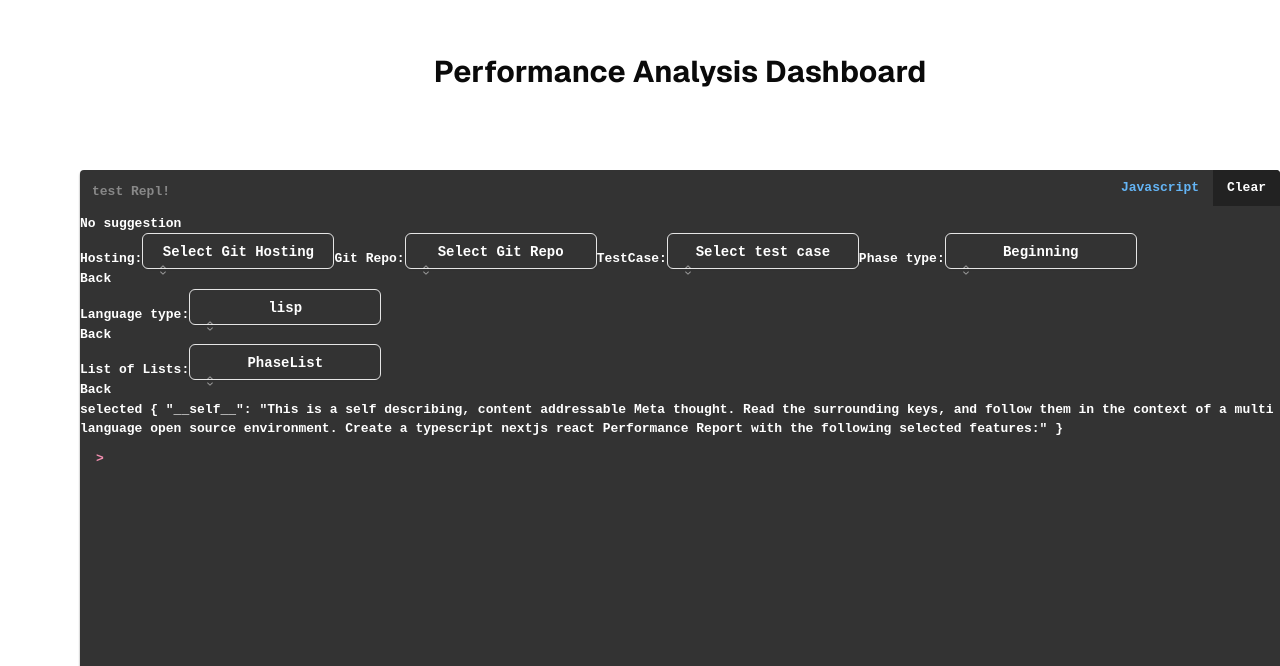
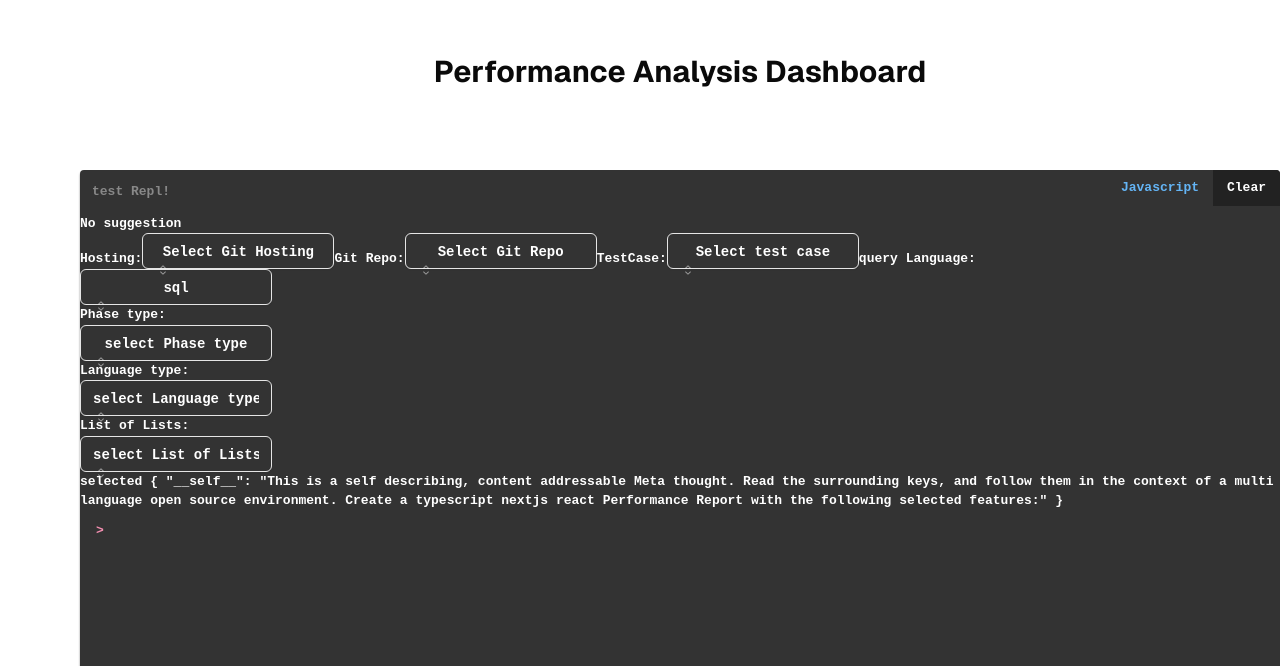
Before and after one commit to meta-introspector/react-shadcn-perf-report, a Next.js app: page / in a window 1280 px wide. Shown: the part 134-800 px from the top of the page. Built offline with nearby package versions, Linux system fonts and the light colour scheme.

Commit message:
Now supporting generics!

```diff
--- a/app/components/PerformanceAttributes.tsx
+++ b/app/components/PerformanceAttributes.tsx
@@ -27,6 +27,7 @@ import { ConsumingModeList } from "./ConsumingModeList";
 import { CallingModeList } from "./CallingModeList";
 */
 import { GenericList as ListOfLists } from "../lists/ListOfLists";
+import { createGenericListFunctions } from "../lists/Generic";
 
 class PerfAttrsProps{
 	setSuggestion:any
@@ -92,12 +93,20 @@ export function PerformanceAttributes(props:PerfAttrsProps) {
   // {SourceList(setGenericState)}
   // {ModuleList(setGenericState)}
   // {OperationList(setGenericState)}
+  const {getDescription, getDefault, GenericList:QueryLanguage } =createGenericListFunctions({
+  listName: "queryLanguage",
+  title: "query Language",
+  type: "QueryLanguage",
+  default: "sql",
+  values : ["sparql","react-query","graphql","jq","grep","sql"]
+ });
 
   return (
     <div>
       {GitHostingSelector(setGenericState)}
       <GitRepoSelector/>
       <TestCaseSelector/>
+      {QueryLanguage(setGenericState)}
       {PhaseList(setGenericState)}
       {LanguageList(setGenericState)}
       {ListOfLists(setGenericState)}
--- a/app/generics/GenericListDefinition.tsx
+++ b/app/generics/GenericListDefinition.tsx
@@ -5,7 +5,7 @@ export class GenericListDefinition {
   fetch_id?:any;
   sub_components?: GenericListDefinition[]
   listName!: string; // name of list
-  //default!: string;
+  default!: string;
   title!: string; // title of list
   type!: string; // name of type of data of list
   values!: GenericElement [] // value of the type
--- a/app/generics/ListSelector.tsx
+++ b/app/generics/ListSelector.tsx
@@ -20,16 +20,12 @@ type GenericListProps = {
 }
 
   function foo(value: SetStateAction<Key>): void {
-    throw new Error("Function not implemented.");
+    //throw new Error("Function not implemented.");
+    console.log("selected",value);
   }
 
 export function GenericListDefinitionSelector(props:GenericListProps) {
 
-  function listGenericList(x:GenericElement) :ReactNode {
-    let ret= <SelectItem key={x} value={x}>{x}</SelectItem>
-    //console.log(ret)
-    return ret
-  }
 /*  function findGenericList(x:GenericListDefinition,name: string) : GenericElement{
 //console.log(name);
     return x.values?.find(item=>item === name)||"not found";
@@ -37,7 +33,7 @@ export function GenericListDefinitionSelector(props:GenericListProps) {
   */
 
   //  const [getGenericListDefinition, setGenericListDefinition] = useState<GenericListDefinition>(props.definition);
-  const [genericSelection,setGenericSelection] = useState<GenericElement>(props.default);
+  //const [genericSelection,setGenericSelection] = useState<GenericElement>(props.default);
   //setGenericSelection(props.default);
   //console.log("debug",props,genericSelection)
 
@@ -45,11 +41,12 @@ export function GenericListDefinitionSelector(props:GenericListProps) {
     console.log("fetch id",a);
     return {
       json : (()=>{
-	console.log("json called");
+	//console.log("json called");
 	return {
 	  arg1: a,
 	  props: props,
-	  name:"superman"}
+
+	}
       })
     }
   }
@@ -64,24 +61,6 @@ export function GenericListDefinitionSelector(props:GenericListProps) {
   props.definition.fetch_id = fetch_id;
   return (
     <span>{props.definition?.title}:
-      <Select value={genericSelection}
-	onValueChange={(value: string) => {
-	  if (props.definition.target) {
-	    props.definition.target(value);
-	  };
-	  if (props.definition.generic_target) {
-	    console.log("generic target",props,value);
-	    props.definition.generic_target(props.definition,value);
-	  };
-	  return setGenericSelection(value)}}>
-          <SelectTrigger className="w-48">
-            <SelectValue placeholder="Select {datatype.name}" />
-          </SelectTrigger>
-          <SelectContent> {
-            props.definition.values?.map(listGenericList)
-          } </SelectContent>
-      </Select>
-
 
       {
 	GenericType({
--- a/app/generics/Loader.tsx
+++ b/app/generics/Loader.tsx
@@ -1,7 +1,16 @@
 import { useQuery, useQueryClient } from "@tanstack/react-query"
+import { useState, useEffect, SetStateAction, Key } from 'react';
 import React, { ReactNode } from "react";
-import { GenericListDefinition } from "./GenericListDefinition";
-interface Key{}
+import {
+  Select,
+  SelectContent,
+  SelectItem,
+  SelectTrigger,
+  SelectValue,
+} from "@/components/ui/select";
+
+import { GenericElement, GenericListDefinition } from "./GenericListDefinition";
+
 interface GenericType{
   id: GenericId;
   title: ReactNode;
@@ -66,7 +75,7 @@ function Loader({
                 </p>
               ))}
             </div>
-            <div>{isFetching ? 'Background Updating...' : ' '}</div>
+            <div>{isFetching ? 'Fetching...' : ' '}</div>
           </>
         )}
       </div>
@@ -101,27 +110,52 @@ export function GenericType({
   setGenericTypeId: React.Dispatch<React.SetStateAction<GenericId>>,
   def: GenericListDefinition
 }) {
-  const { status, data, error, isFetching } = useGenericType(genericTypeId,def)
+  function listGenericList(x:GenericElement) :ReactNode {
+    let ret= <SelectItem key={x} value={x}>{x}</SelectItem>
+    //console.log(ret)
+    return ret
+  }
 
+  const { status, data, isFetching } = useGenericType(genericTypeId,def)
+  //console.log("testdata",data, status, isFetching, genericTypeId);
+  const [genericSelection,setGenericSelection] = useState<GenericElement>(def.default);
+  const selectValue = "select " + def.title;
+  //Data:{ JSON.stringify(data) }
   return (
     <div>
-      <div>
-        <a onClick={() => setGenericTypeId(-1)} href="#">
-          Back
-        </a>
-      </div>
       {!genericTypeId ? (
         'Loading...'
       ) : status === 'error' ? (
         <span>Error: error1 {status}</span>
       ) : (
-        <>
+        <div>
+	        <span>
+  <Select value={genericSelection}
+	  onValueChange={(value: string) => {
+	    if (def.target) {
+	      def.target(value);
+	    };
+	    if (def.generic_target) {
+	      console.log("generic target",def,value);
+	      def.generic_target(def,value);
+	    };
+	    return setGenericSelection(value)}}>
+          <SelectTrigger className="w-48">
+            <SelectValue placeholder={selectValue} />
+          </SelectTrigger>
+          <SelectContent> {
+            def.values?.map(listGenericList)
+          } </SelectContent>
+      </Select>
+    </span>
+
           <h1>{data?.title}</h1>
           <div>
             <p>{data?.body}</p>
+
           </div>
-          <div>{isFetching ? 'Background Updating...' : ' '}</div>
-        </>
+          <div>{isFetching ? 'Fetch...' : ''}</div>
+        </div>
       )}
     </div>
   )
--- /dev/null
+++ b/app/lists/Generic.tsx
@@ -0,0 +1,22 @@
+"use client";
+import { GenericListDefinition } from "../generics/GenericListDefinition";
+import { GenericListDefinitionSelector } from "../generics/ListSelector";
+
+import { getDescription as PhaseList } from "./PhaseList";
+import { getDescription as LanguageList } from "./LanguageList";
+
+export function createGenericListFunctions(def: GenericListDefinition) {
+  function getDescription() :GenericListDefinition {
+    return def
+  }
+
+  function getDefault() :string {  return getDescription().values[0] }
+  function GenericList(setGenericState: (description: GenericListDefinition, value: string) => void) {
+    return <GenericListDefinitionSelector definition={{... getDescription(), generic_target:setGenericState }} default={getDefault()}></GenericListDefinitionSelector>;
+  }
+  return {
+    getDescription,
+    getDefault,
+    GenericList
+  }
+}
```
